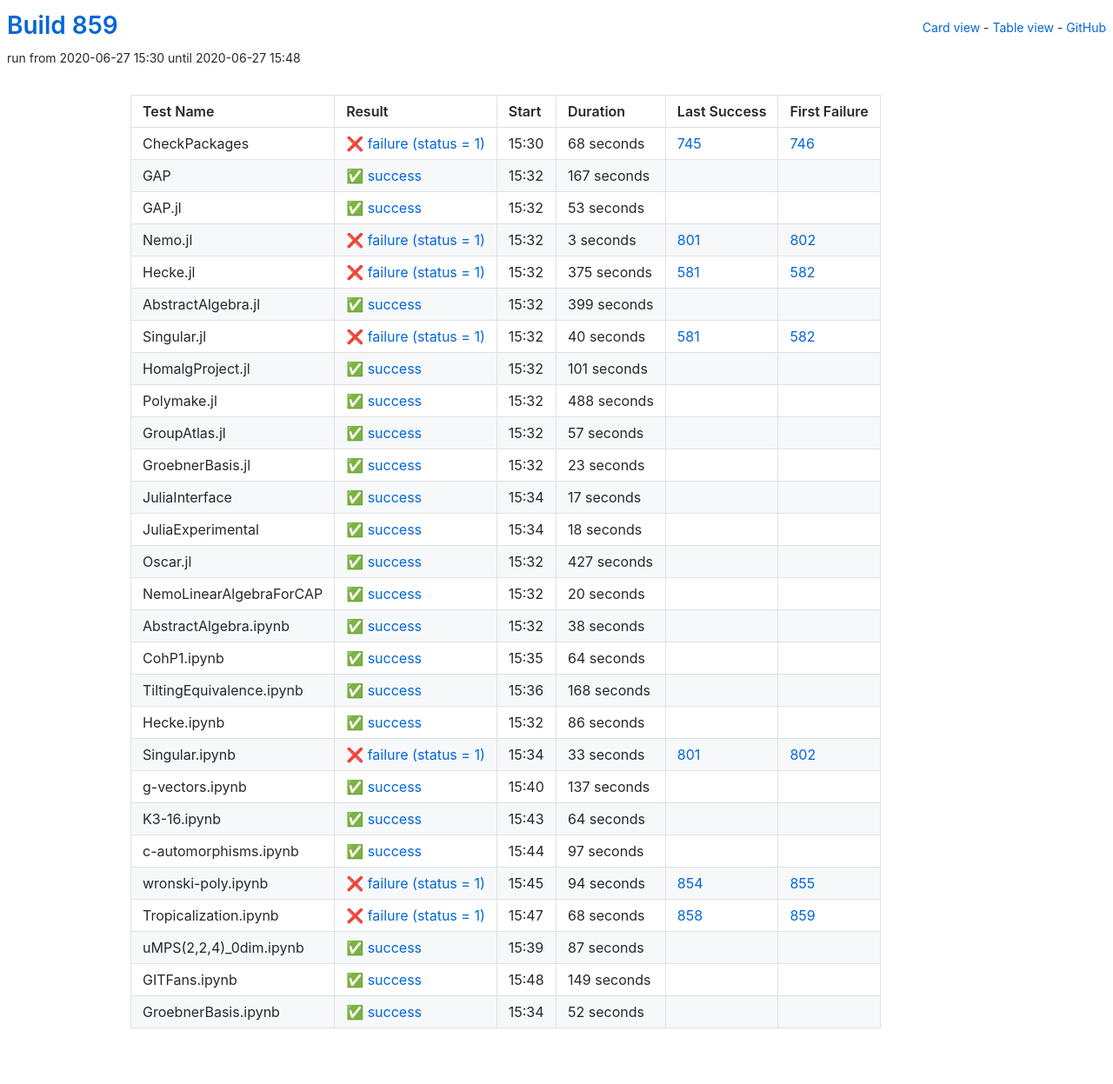
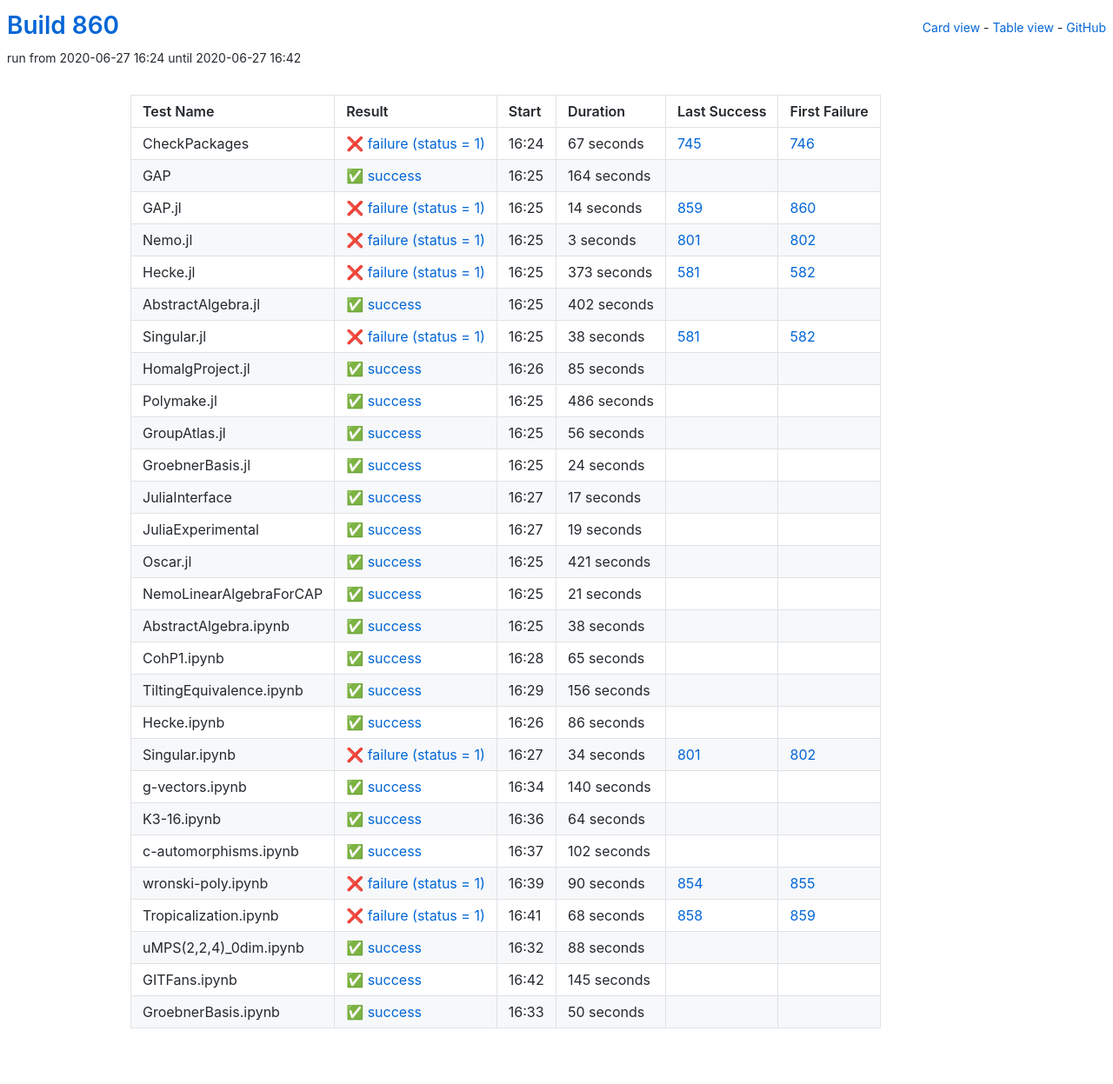
Before and after one commit to oscar-system/oscar-ci-status-1.4, a Jekyll site: the page built from table.html, in a window 1280 px wide. Shown: the whole page at 87% size. Built offline with Jekyll 4.4.1, drawn with Linux system fonts in a browser that asks for light colours.

Commit message:
Build #860

```diff
--- a/_data/ci.yml
+++ b/_data/ci.yml
@@ -1,6 +1,6 @@
 ---
-build: 859
-build_url: https://oscarci.mathematik.uni-kl.de/job/oscar-julia-1.4/859/
+build: 860
+build_url: https://oscarci.mathematik.uni-kl.de/job/oscar-julia-1.4/860/
 job: oscar-julia-1.4
 organization: oscar-system
 repo: oscar-ci-status-1.4
@@ -8,44 +8,44 @@ repourl: https://github.com/oscar-system/oscar-ci-status-1.4
 tests:
 - name: CheckPackages
   id: checkpackages
-  log: https://oscarci.mathematik.uni-kl.de/job/oscar-julia-1.4/859/artifact/logs/build-859/CheckPackages.log
-  start: 2020-06-27 15:30
+  log: https://oscarci.mathematik.uni-kl.de/job/oscar-julia-1.4/860/artifact/logs/build-860/CheckPackages.log
+  start: 2020-06-27 16:24
   success: false
   exitcode: 1
   status: failure
-  duration: 68
+  duration: 67
   last_success: 745
   last_success_url: https://oscarci.mathematik.uni-kl.de/job/oscar-julia-1.4/745/
   first_failure: 746
   first_failure_url: https://oscarci.mathematik.uni-kl.de/job/oscar-julia-1.4/746/
 - name: GAP
   id: gap
-  log: https://oscarci.mathematik.uni-kl.de/job/oscar-julia-1.4/859/artifact/logs/build-859/GAP.log
-  start: 2020-06-27 15:32
+  log: https://oscarci.mathematik.uni-kl.de/job/oscar-julia-1.4/860/artifact/logs/build-860/GAP.log
+  start: 2020-06-27 16:25
   success: true
   exitcode: 0
   status: success
-  duration: 167
+  duration: 164
   last_success: false
   last_success_url:
   first_failure: false
   first_failure_url:
 - name: GAP.jl
   id: gap-jl
-  log: https://oscarci.mathematik.uni-kl.de/job/oscar-julia-1.4/859/artifact/logs/build-859/GAP.jl.log
-  start: 2020-06-27 15:32
-  success: true
-  exitcode: 0
-  status: success
-  duration: 53
-  last_success: false
-  last_success_url:
-  first_failure: false
-  first_failure_url:
+  log: https://oscarci.mathematik.uni-kl.de/job/oscar-julia-1.4/860/artifact/logs/build-860/GAP.jl.log
+  start: 2020-06-27 16:25
+  success: false
+  exitcode: 1
+  status: failure
+  duration: 14
+  last_success: 859
+  last_success_url: https://oscarci.mathematik.uni-kl.de/job/oscar-julia-1.4/859/
+  first_failure: 860
+  first_failure_url: https://oscarci.mathematik.uni-kl.de/job/oscar-julia-1.4/860/
 - name: Nemo.jl
   id: nemo-jl
-  log: https://oscarci.mathematik.uni-kl.de/job/oscar-julia-1.4/859/artifact/logs/build-859/Nemo.jl.log
-  start: 2020-06-27 15:32
+  log: https://oscarci.mathematik.uni-kl.de/job/oscar-julia-1.4/860/artifact/logs/build-860/Nemo.jl.log
+  start: 2020-06-27 16:25
   success: false
   exitcode: 1
   status: failure
@@ -56,92 +56,92 @@ tests:
   first_failure_url: https://oscarci.mathematik.uni-kl.de/job/oscar-julia-1.4/802/
 - name: Hecke.jl
   id: hecke-jl
-  log: https://oscarci.mathematik.uni-kl.de/job/oscar-julia-1.4/859/artifact/logs/build-859/Hecke.jl.log
-  start: 2020-06-27 15:32
+  log: https://oscarci.mathematik.uni-kl.de/job/oscar-julia-1.4/860/artifact/logs/build-860/Hecke.jl.log
+  start: 2020-06-27 16:25
   success: false
   exitcode: 1
   status: failure
-  duration: 375
+  duration: 373
   last_success: 581
   last_success_url: https://oscarci.mathematik.uni-kl.de/job/oscar-julia-1.4/581/
   first_failure: 582
   first_failure_url: https://oscarci.mathematik.uni-kl.de/job/oscar-julia-1.4/582/
 - name: AbstractAlgebra.jl
   id: abstractalgebra-jl
-  log: https://oscarci.mathematik.uni-kl.de/job/oscar-julia-1.4/859/artifact/logs/build-859/AbstractAlgebra.jl.log
-  start: 2020-06-27 15:32
+  log: https://oscarci.mathematik.uni-kl.de/job/oscar-julia-1.4/860/artifact/logs/build-860/AbstractAlgebra.jl.log
+  start: 2020-06-27 16:25
   success: true
   exitcode: 0
   status: success
-  duration: 399
+  duration: 402
   last_success: false
   last_success_url:
   first_failure: false
   first_failure_url:
 - name: Singular.jl
   id: singular-jl
-  log: https://oscarci.mathematik.uni-kl.de/job/oscar-julia-1.4/859/artifact/logs/build-859/Singular.jl.log
-  start: 2020-06-27 15:32
+  log: https://oscarci.mathematik.uni-kl.de/job/oscar-julia-1.4/860/artifact/logs/build-860/Singular.jl.log
+  start: 2020-06-27 16:25
   success: false
   exitcode: 1
   status: failure
-  duration: 40
+  duration: 38
   last_success: 581
   last_success_url: https://oscarci.mathematik.uni-kl.de/job/oscar-julia-1.4/581/
   first_failure: 582
   first_failure_url: https://oscarci.mathematik.uni-kl.de/job/oscar-julia-1.4/582/
 - name: HomalgProject.jl
   id: homalgproject-jl
-  log: https://oscarci.mathematik.uni-kl.de/job/oscar-julia-1.4/859/artifact/logs/build-859/HomalgProject.jl.log
-  start: 2020-06-27 15:32
+  log: https://oscarci.mathematik.uni-kl.de/job/oscar-julia-1.4/860/artifact/logs/build-860/HomalgProject.jl.log
+  start: 2020-06-27 16:26
   success: true
   exitcode: 0
   status: success
-  duration: 101
+  duration: 85
   last_success: false
   last_success_url:
   first_failure: false
   first_failure_url:
 - name: Polymake.jl
   id: polymake-jl
-  log: https://oscarci.mathematik.uni-kl.de/job/oscar-julia-1.4/859/artifact/logs/build-859/Polymake.jl.log
-  start: 2020-06-27 15:32
+  log: https://oscarci.mathematik.uni-kl.de/job/oscar-julia-1.4/860/artifact/logs/build-860/Polymake.jl.log
+  start: 2020-06-27 16:25
   success: true
   exitcode: 0
   status: success
-  duration: 488
+  duration: 486
   last_success: false
   last_success_url:
   first_failure: false
   first_failure_url:
 - name: GroupAtlas.jl
   id: groupatlas-jl
-  log: https://oscarci.mathematik.uni-kl.de/job/oscar-julia-1.4/859/artifact/logs/build-859/GroupAtlas.jl.log
-  start: 2020-06-27 15:32
+  log: https://oscarci.mathematik.uni-kl.de/job/oscar-julia-1.4/860/artifact/logs/build-860/GroupAtlas.jl.log
+  start: 2020-06-27 16:25
   success: true
   exitcode: 0
   status: success
-  duration: 57
+  duration: 56
   last_success: false
   last_success_url:
   first_failure: false
   first_failure_url:
 - name: GroebnerBasis.jl
   id: groebnerbasis-jl
-  log: https://oscarci.mathematik.uni-kl.de/job/oscar-julia-1.4/859/artifact/logs/build-859/GroebnerBasis.jl.log
-  start: 2020-06-27 15:32
+  log: https://oscarci.mathematik.uni-kl.de/job/oscar-julia-1.4/860/artifact/logs/build-860/GroebnerBasis.jl.log
+  start: 2020-06-27 16:25
   success: true
   exitcode: 0
   status: success
-  duration: 23
+  duration: 24
   last_success: false
   last_success_url:
   first_failure: false
   first_failure_url:
 - name: JuliaInterface
   id: juliainterface
-  log: https://oscarci.mathematik.uni-kl.de/job/oscar-julia-1.4/859/artifact/logs/build-859/JuliaInterface.log
-  start: 2020-06-27 15:34
+  log: https://oscarci.mathematik.uni-kl.de/job/oscar-julia-1.4/860/artifact/logs/build-860/JuliaInterface.log
+  start: 2020-06-27 16:27
   success: true
   exitcode: 0
   status: success
@@ -152,44 +152,44 @@ tests:
   first_failure_url:
 - name: JuliaExperimental
   id: juliaexperimental
-  log: https://oscarci.mathematik.uni-kl.de/job/oscar-julia-1.4/859/artifact/logs/build-859/JuliaExperimental.log
-  start: 2020-06-27 15:34
+  log: https://oscarci.mathematik.uni-kl.de/job/oscar-julia-1.4/860/artifact/logs/build-860/JuliaExperimental.log
+  start: 2020-06-27 16:27
   success: true
   exitcode: 0
   status: success
-  duration: 18
+  duration: 19
   last_success: false
   last_success_url:
   first_failure: false
   first_failure_url:
 - name: Oscar.jl
   id: oscar-jl
-  log: https://oscarci.mathematik.uni-kl.de/job/oscar-julia-1.4/859/artifact/logs/build-859/Oscar.jl.log
-  start: 2020-06-27 15:32
+  log: https://oscarci.mathematik.uni-kl.de/job/oscar-julia-1.4/860/artifact/logs/build-860/Oscar.jl.log
+  start: 2020-06-27 16:25
   success: true
   exitcode: 0
   status: success
-  duration: 427
+  duration: 421
   last_success: false
   last_success_url:
   first_failure: false
   first_failure_url:
 - name: NemoLinearAlgebraForCAP
   id: nemolinearalgebraforcap
-  log: https://oscarci.mathematik.uni-kl.de/job/oscar-julia-1.4/859/artifact/logs/build-859/NemoLinearAlgebraForCAP.log
-  start: 2020-06-27 15:32
+  log: https://oscarci.mathematik.uni-kl.de/job/oscar-julia-1.4/860/artifact/logs/build-860/NemoLinearAlgebraForCAP.log
+  start: 2020-06-27 16:25
   success: true
   exitcode: 0
   status: success
-  duration: 20
+  duration: 21
   last_success: false
   last_success_url:
   first_failure: false
   first_failure_url:
 - name: AbstractAlgebra.ipynb
   id: abstractalgebra-ipynb
-  log: https://oscarci.mathematik.uni-kl.de/job/oscar-julia-1.4/859/artifact/logs/build-859/AbstractAlgebra.ipynb.log
-  start: 2020-06-27 15:32
+  log: https://oscarci.mathematik.uni-kl.de/job/oscar-julia-1.4/860/artifact/logs/build-860/AbstractAlgebra.ipynb.log
+  start: 2020-06-27 16:25
   success: true
   exitcode: 0
   status: success
@@ -200,32 +200,32 @@ tests:
   first_failure_url:
 - name: CohP1.ipynb
   id: cohp1-ipynb
-  log: https://oscarci.mathematik.uni-kl.de/job/oscar-julia-1.4/859/artifact/logs/build-859/CohP1.ipynb.log
-  start: 2020-06-27 15:35
+  log: https://oscarci.mathematik.uni-kl.de/job/oscar-julia-1.4/860/artifact/logs/build-860/CohP1.ipynb.log
+  start: 2020-06-27 16:28
   success: true
   exitcode: 0
   status: success
-  duration: 64
+  duration: 65
   last_success: false
   last_success_url:
   first_failure: false
   first_failure_url:
 - name: TiltingEquivalence.ipynb
   id: tiltingequivalence-ipynb
-  log: https://oscarci.mathematik.uni-kl.de/job/oscar-julia-1.4/859/artifact/logs/build-859/TiltingEquivalence.ipynb.log
-  start: 2020-06-27 15:36
+  log: https://oscarci.mathematik.uni-kl.de/job/oscar-julia-1.4/860/artifact/logs/build-860/TiltingEquivalence.ipynb.log
+  start: 2020-06-27 16:29
   success: true
   exitcode: 0
   status: success
-  duration: 168
+  duration: 156
   last_success: false
   last_success_url:
   first_failure: false
   first_failure_url:
 - name: Hecke.ipynb
   id: hecke-ipynb
-  log: https://oscarci.mathematik.uni-kl.de/job/oscar-julia-1.4/859/artifact/logs/build-859/Hecke.ipynb.log
-  start: 2020-06-27 15:32
+  log: https://oscarci.mathematik.uni-kl.de/job/oscar-julia-1.4/860/artifact/logs/build-860/Hecke.ipynb.log
+  start: 2020-06-27 16:26
   success: true
   exitcode: 0
   status: success
@@ -236,32 +236,32 @@ tests:
   first_failure_url:
 - name: Singular.ipynb
   id: singular-ipynb
-  log: https://oscarci.mathematik.uni-kl.de/job/oscar-julia-1.4/859/artifact/logs/build-859/Singular.ipynb.log
-  start: 2020-06-27 15:34
+  log: https://oscarci.mathematik.uni-kl.de/job/oscar-julia-1.4/860/artifact/logs/build-860/Singular.ipynb.log
+  start: 2020-06-27 16:27
   success: false
   exitcode: 1
   status: failure
-  duration: 33
+  duration: 34
   last_success: 801
   last_success_url: https://oscarci.mathematik.uni-kl.de/job/oscar-julia-1.4/801/
   first_failure: 802
   first_failure_url: https://oscarci.mathematik.uni-kl.de/job/oscar-julia-1.4/802/
 - name: g-vectors.ipynb
   id: g-vectors-ipynb
-  log: https://oscarci.mathematik.uni-kl.de/job/oscar-julia-1.4/859/artifact/logs/build-859/g-vectors.ipynb.log
-  start: 2020-06-27 15:40
+  log: https://oscarci.mathematik.uni-kl.de/job/oscar-julia-1.4/860/artifact/logs/build-860/g-vectors.ipynb.log
+  start: 2020-06-27 16:34
   success: true
   exitcode: 0
   status: success
-  duration: 137
+  duration: 140
   last_success: false
   last_success_url:
   first_failure: false
   first_failure_url:
 - name: K3-16.ipynb
   id: k3-16-ipynb
-  log: https://oscarci.mathematik.uni-kl.de/job/oscar-julia-1.4/859/artifact/logs/build-859/K3-16.ipynb.log
-  start: 2020-06-27 15:43
+  log: https://oscarci.mathematik.uni-kl.de/job/oscar-julia-1.4/860/artifact/logs/build-860/K3-16.ipynb.log
+  start: 2020-06-27 16:36
   success: true
   exitcode: 0
   status: success
@@ -272,32 +272,32 @@ tests:
   first_failure_url:
 - name: c-automorphisms.ipynb
   id: c-automorphisms-ipynb
-  log: https://oscarci.mathematik.uni-kl.de/job/oscar-julia-1.4/859/artifact/logs/build-859/c-automorphisms.ipynb.log
-  start: 2020-06-27 15:44
+  log: https://oscarci.mathematik.uni-kl.de/job/oscar-julia-1.4/860/artifact/logs/build-860/c-automorphisms.ipynb.log
+  start: 2020-06-27 16:37
   success: true
   exitcode: 0
   status: success
-  duration: 97
+  duration: 102
   last_success: false
   last_success_url:
   first_failure: false
   first_failure_url:
 - name: wronski-poly.ipynb
   id: wronski-poly-ipynb
-  log: https://oscarci.mathematik.uni-kl.de/job/oscar-julia-1.4/859/artifact/logs/build-859/wronski-poly.ipynb.log
-  start: 2020-06-27 15:45
+  log: https://oscarci.mathematik.uni-kl.de/job/oscar-julia-1.4/860/artifact/logs/build-860/wronski-poly.ipynb.log
+  start: 2020-06-27 16:39
   success: false
   exitcode: 1
   status: failure
-  duration: 94
+  duration: 90
   last_success: 854
   last_success_url: https://oscarci.mathematik.uni-kl.de/job/oscar-julia-1.4/854/
   first_failure: 855
   first_failure_url: https://oscarci.mathematik.uni-kl.de/job/oscar-julia-1.4/855/
 - name: Tropicalization.ipynb
   id: tropicalization-ipynb
-  log: https://oscarci.mathematik.uni-kl.de/job/oscar-julia-1.4/859/artifact/logs/build-859/Tropicalization.ipynb.log
-  start: 2020-06-27 15:47
+  log: https://oscarci.mathematik.uni-kl.de/job/oscar-julia-1.4/860/artifact/logs/build-860/Tropicalization.ipynb.log
+  start: 2020-06-27 16:41
   success: false
   exitcode: 1
   status: failure
@@ -308,36 +308,36 @@ tests:
   first_failure_url: https://oscarci.mathematik.uni-kl.de/job/oscar-julia-1.4/859/
 - name: uMPS(2,2,4)_0dim.ipynb
   id: umps-2-2-4-0dim-ipynb
-  log: https://oscarci.mathematik.uni-kl.de/job/oscar-julia-1.4/859/artifact/logs/build-859/uMPS-2-2-4-_0dim.ipynb.log
-  start: 2020-06-27 15:39
+  log: https://oscarci.mathematik.uni-kl.de/job/oscar-julia-1.4/860/artifact/logs/build-860/uMPS-2-2-4-_0dim.ipynb.log
+  start: 2020-06-27 16:32
   success: true
   exitcode: 0
   status: success
-  duration: 87
+  duration: 88
   last_success: false
   last_success_url:
   first_failure: false
   first_failure_url:
 - name: GITFans.ipynb
   id: gitfans-ipynb
-  log: https://oscarci.mathematik.uni-kl.de/job/oscar-julia-1.4/859/artifact/logs/build-859/GITFans.ipynb.log
-  start: 2020-06-27 15:48
+  log: https://oscarci.mathematik.uni-kl.de/job/oscar-julia-1.4/860/artifact/logs/build-860/GITFans.ipynb.log
+  start: 2020-06-27 16:42
   success: true
   exitcode: 0
   status: success
-  duration: 149
+  duration: 145
   last_success: false
   last_success_url:
   first_failure: false
   first_failure_url:
 - name: GroebnerBasis.ipynb
   id: groebnerbasis-ipynb
-  log: https://oscarci.mathematik.uni-kl.de/job/oscar-julia-1.4/859/artifact/logs/build-859/GroebnerBasis.ipynb.log
-  start: 2020-06-27 15:34
+  log: https://oscarci.mathematik.uni-kl.de/job/oscar-julia-1.4/860/artifact/logs/build-860/GroebnerBasis.ipynb.log
+  start: 2020-06-27 16:33
   success: true
   exitcode: 0
   status: success
-  duration: 52
+  duration: 50
   last_success: false
   last_success_url:
   first_failure: false
```
Also changed, not shown: README.md.
